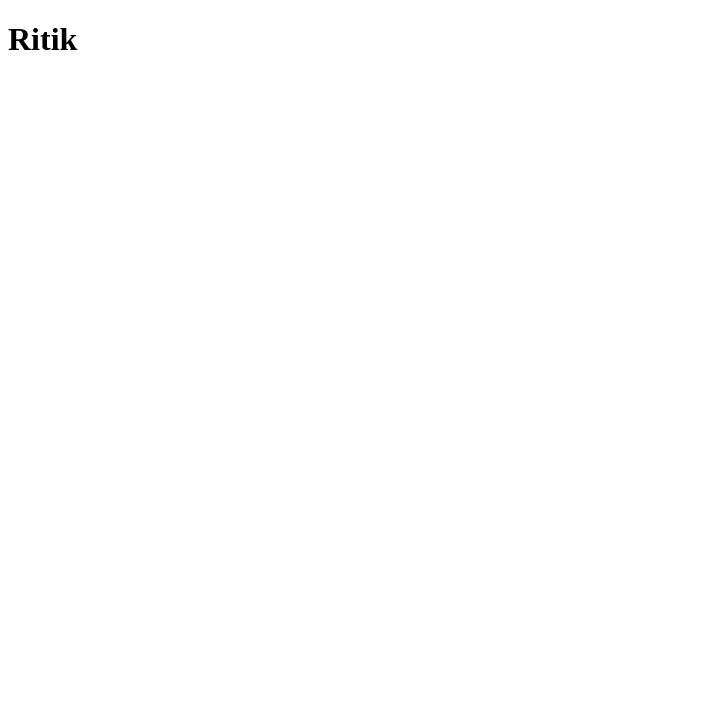
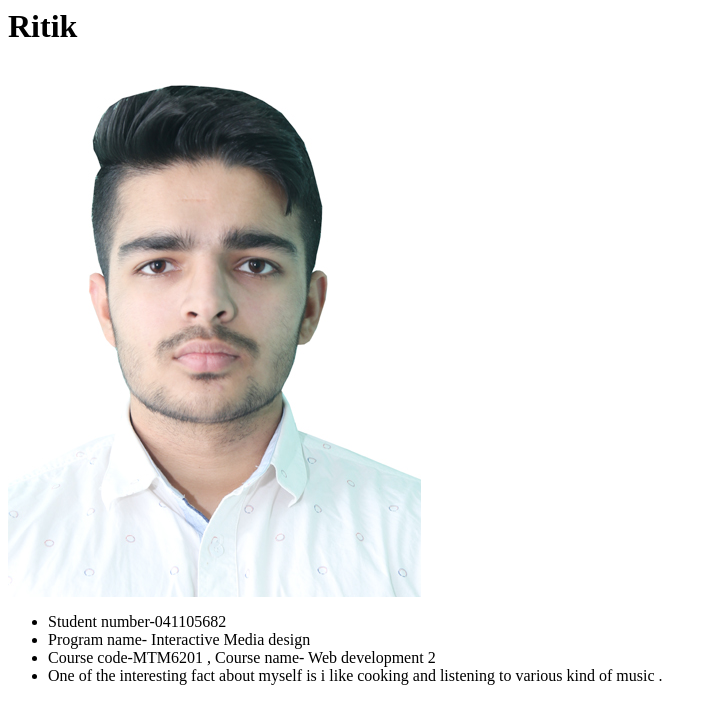
Before and after one commit to riti0005/mtm6201-week1, a plain HTML site: page index.html in a window 1280 px wide. Shown: the whole page, without its empty margins (0-709 px from the left). Drawn offline with Linux system fonts and the light colour scheme.

Commit message:
adding information

```diff
--- a/index.html
+++ b/index.html
@@ -1,11 +1,18 @@
-<!DOCTYPE html>
 <html lang="en">
 <head>
     <meta charset="UTF-8">
     <meta name="viewport" content="width=device-width, initial-scale=1.0">
-    <title>Ritik</title>
+    <title>Ritik </title>
+    <link rel="stylesheet" href="style.css">
 </head>
 <body>
     <h1>Ritik</h1>
+    <img src="images/1000009219 2.JPEG" alt="">
+    <ul>
+        <li>Student number-041105682</li>
+        <li>Program name- Interactive Media design</li>
+        <li>Course code-MTM6201 , Course name- Web development 2</li>
+        <li>One of the interesting fact about myself is i like cooking and listening to various kind of music .</li>
+    </ul>
 </body>
 </html>
```
Also changed, not shown: images/1000009219 2.JPEG (added).
